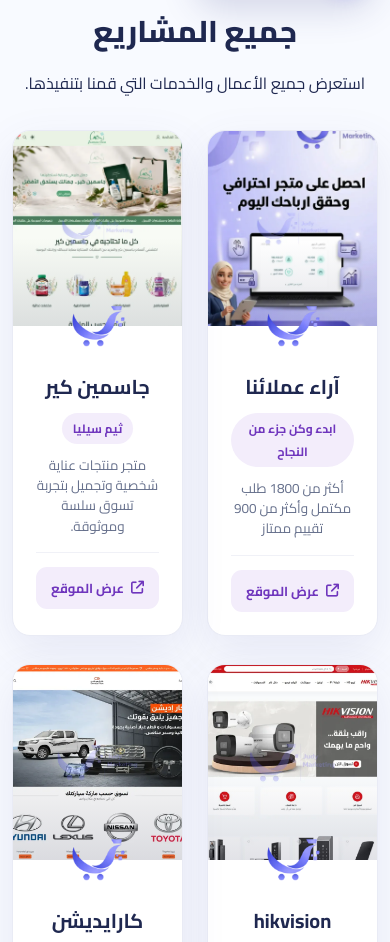
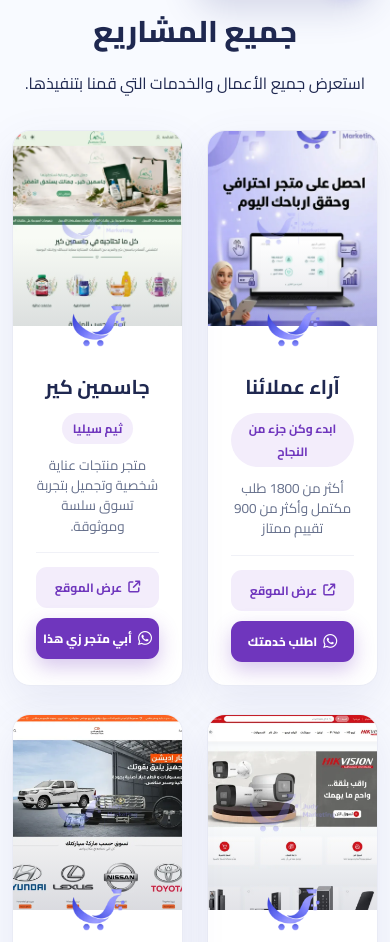
Before and after one commit to mariamelagamii/Judy-Portfolio, a plain HTML site: page index.html in a window 390 px wide. Shown: the part 831-1773 px from the top of the page. Drawn offline with Linux system fonts and the light colour scheme.

Commit message:
Add an order-on-WhatsApp button to every work card and load works in batches while scrolling
Co-Authored-By: Claude Opus 5.5 <noreply@anthropic.com>

```diff
--- a/assets/css/style.css
+++ b/assets/css/style.css
@@ -2445,3 +2445,110 @@ img {
 .project-card[data-key] .project-media-badge {
   color: var(--category-deep);
 }
+
+/* =========================
+   زر الطلب على الواتساب + عرض المزيد
+   ========================= */
+
+.project-actions {
+  flex-wrap: wrap;
+  gap: 10px;
+}
+
+.project-order {
+  --order-color: var(--category-deep, var(--primary-dark));
+  min-height: 40px;
+  display: inline-flex;
+  align-items: center;
+  justify-content: center;
+  gap: 8px;
+  padding: 9px 16px;
+  border-radius: 11px;
+  background: var(--order-color);
+  color: #fff;
+  font-family: inherit;
+  font-size: 13px;
+  font-weight: 800;
+  text-decoration: none;
+  box-shadow: 0 8px 20px color-mix(in srgb, var(--order-color) 28%, transparent);
+  transition:
+    transform 160ms cubic-bezier(0.23, 1, 0.32, 1),
+    box-shadow 200ms ease,
+    background-color 200ms ease;
+}
+
+.project-order i {
+  font-size: 16px;
+}
+
+.project-order:active {
+  transform: scale(0.97);
+}
+
+.project-order:focus-visible {
+  outline: 2px solid var(--order-color);
+  outline-offset: 3px;
+}
+
+@media (hover: hover) and (pointer: fine) {
+  .project-order:hover {
+    transform: translateY(-2px);
+    box-shadow: 0 12px 26px color-mix(in srgb, var(--order-color) 36%, transparent);
+  }
+}
+
+.load-more {
+  display: flex;
+  justify-content: center;
+  margin-top: 34px;
+}
+
+.load-more[hidden] {
+  display: none;
+}
+
+.load-more__btn {
+  display: inline-flex;
+  align-items: center;
+  gap: 9px;
+  min-height: 48px;
+  padding: 12px 26px;
+  border: 1px solid #dfe2f6;
+  border-radius: 999px;
+  background: #fff;
+  color: var(--primary-dark);
+  font-family: inherit;
+  font-size: 14px;
+  font-weight: 800;
+  cursor: pointer;
+  box-shadow: 0 10px 26px rgba(78, 77, 160, 0.10);
+  transition:
+    transform 160ms cubic-bezier(0.23, 1, 0.32, 1),
+    border-color 200ms ease;
+}
+
+.load-more__btn:active {
+  transform: scale(0.97);
+}
+
+@media (hover: hover) and (pointer: fine) {
+  .load-more__btn:hover {
+    border-color: var(--primary);
+  }
+}
+
+@media (max-width: 600px) {
+  .project-actions {
+    flex-direction: column;
+    align-items: stretch;
+  }
+
+  .project-actions .project-link,
+  .project-actions .project-order {
+    width: 100%;
+    padding-inline: 8px;
+    gap: 6px;
+    font-size: 12px;
+    white-space: nowrap;
+  }
+}
--- a/assets/js/main.js
+++ b/assets/js/main.js
@@ -345,14 +345,80 @@ function getCategoryCount(category) {
 
   return projects.filter((project) => project.category === category).length;
 }
+/* =========================
+   زر الطلب على الواتساب
+   ========================= */
+
+const JUDY_WHATSAPP = "966552261549";
+
+function getOrderCta(project) {
+  const slug = CATEGORY_SLUGS[project.category] || "stores";
+  if (project.type === "video") return { label: "أبي فيديو زي هذا", want: "أبي فيديو زيه لمتجري" };
+  if (slug === "design") return { label: "أبي تصاميم زيها", want: "أبي تصاميم زيها لمتجري" };
+  if (slug === "seo" || slug === "marketing") return { label: "أبي نتيجة زي هذي", want: "أبي نتيجة زيها لمتجري" };
+  if (/^https?:/.test(project.id)) return { label: "اطلب خدمتك", want: "أبي أطلب خدمة لمتجري" };
+  return { label: "أبي متجر زي هذا", want: "أبي متجر زيه" };
+}
+
+function getOrderLink(project) {
+  const { want } = getOrderCta(project);
+  const text = `السلام عليكم، شفت «${project.name.trim()}» في صفحة أعمالكم و${want}`;
+  return `https://wa.me/${JUDY_WHATSAPP}?text=${encodeURIComponent(text)}`;
+}
+
+/* =========================
+   عرض الأعمال على دفعات (يظهر المزيد مع النزول)
+   ========================= */
+
+const PAGE_SIZE = 12;
+let currentList = [];
+let shownCount = 0;
+let loadMoreObserver = null;
+
 function renderProjects(data) {
   if (!projectsContainer || !emptyState) return;
 
   emptyState.hidden = data.length !== 0;
+  currentList = data;
+  shownCount = 0;
+  projectsContainer.innerHTML = "";
+  showMoreProjects();
+}
 
-  projectsContainer.innerHTML = data
-    .map(
-      (project) => {
+function showMoreProjects() {
+  const next = currentList.slice(shownCount, shownCount + PAGE_SIZE);
+  projectsContainer.insertAdjacentHTML("beforeend", next.map(cardHtml).join(""));
+  shownCount += next.length;
+  updateLoadMore();
+}
+
+function updateLoadMore() {
+  let wrap = document.getElementById("loadMoreWrap");
+  if (!wrap) {
+    wrap = document.createElement("div");
+    wrap.id = "loadMoreWrap";
+    wrap.className = "load-more";
+    wrap.innerHTML = `<button type="button" class="load-more__btn"><i class="fa-solid fa-chevron-down" aria-hidden="true"></i>عرض المزيد من الأعمال</button>`;
+    projectsContainer.after(wrap);
+    wrap.querySelector("button").addEventListener("click", showMoreProjects);
+    if ("IntersectionObserver" in window) {
+      loadMoreObserver = new IntersectionObserver(
+        (entries) => {
+          if (entries.some((e) => e.isIntersecting) && shownCount < currentList.length) showMoreProjects();
+        },
+        { rootMargin: "0px 0px 500px 0px" },
+      );
+      loadMoreObserver.observe(wrap);
+    }
+  }
+  const left = currentList.length - shownCount;
+  wrap.hidden = left <= 0;
+  if (left > 0) {
+    wrap.querySelector("button").lastChild.textContent = `عرض المزيد من الأعمال (${left})`;
+  }
+}
+
+function cardHtml(project) {
         const isGallery = project.type === "gallery";
         const count = (project.images || []).length;
         const countLabel =
@@ -418,13 +484,19 @@ function renderProjects(data) {
                 <i class="${actionIcon}"></i>
                 ${actionLabel}
               </a>
+              <a
+                class="project-order"
+                href="${escapeAttribute(getOrderLink(project))}"
+                target="_blank"
+                rel="noopener"
+              >
+                <i class="fa-brands fa-whatsapp" aria-hidden="true"></i>
+                ${escapeHtml(getOrderCta(project).label)}
+              </a>
             </div>
           </div>
         </article>
       `;
-      },
-    )
-    .join("");
 }
 
 /* =========================
```
